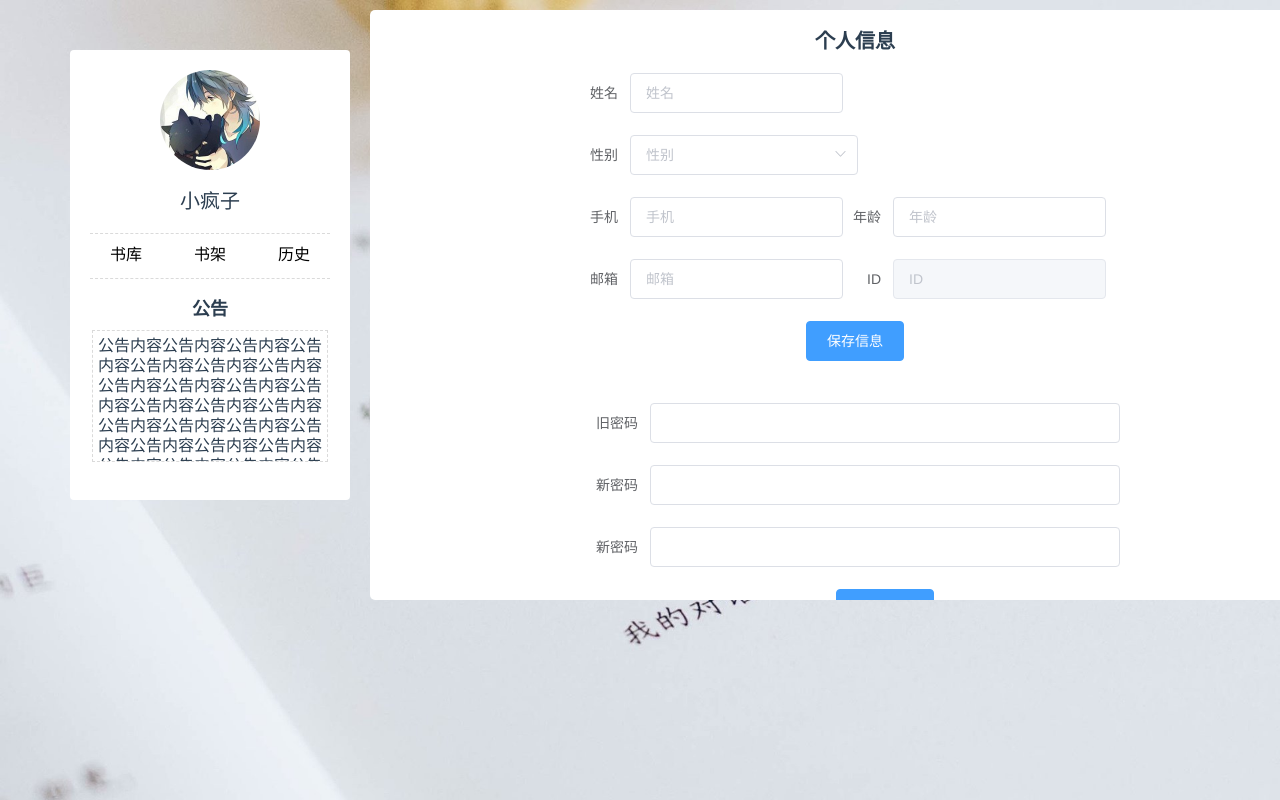
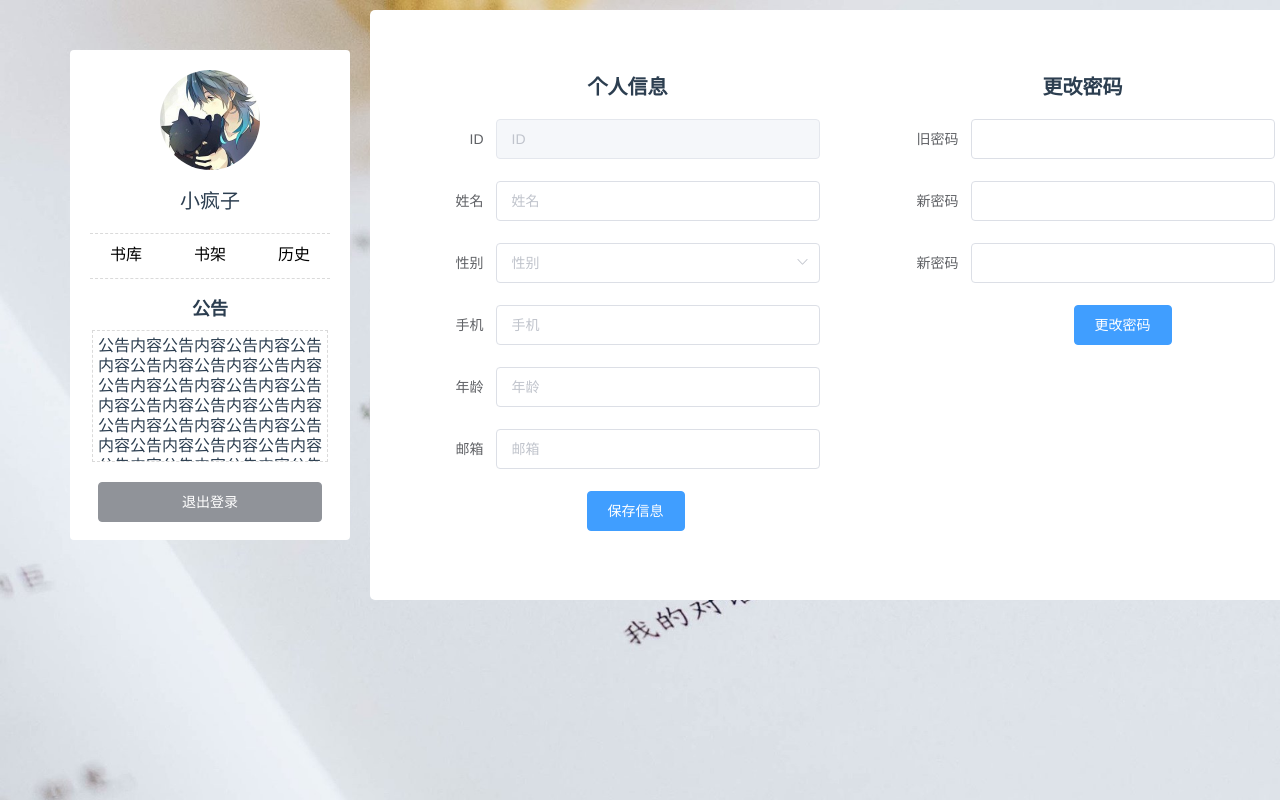
Before and after one commit to Jeffrey-0/library_management_system, a Vue app: page /index/info in a window 1280 px wide. Built offline with nearby package versions, Linux system fonts and the light colour scheme.

Commit message:
update-info

```diff
--- a/src/assets/css/base.css
+++ b/src/assets/css/base.css
@@ -2,3 +2,6 @@
 .el-input.is-disabled .el-input__inner {
   cursor: default;
 }
+.info .el-select {
+  width: 100%;
+}
--- a/src/components/LoginC.vue
+++ b/src/components/LoginC.vue
@@ -74,7 +74,7 @@ export default {
           console.log(this.ruleForm.id, this.ruleForm.pass)
           // 发起登录请求
           loginP(this.ruleForm.id, this.ruleForm.pass).then(res => {
-            if(res.user_id) {
+            if(res && res.userId) {
               console.log('登录成功')
               this.$message({
                 message: '登录成功',
@@ -108,8 +108,8 @@ export default {
     toLoginC: {
       handler(newValue, oldValue) {
         console.log(newValue, oldValue)
-        this.ruleForm.id = newValue && newValue.id
-        this.ruleForm.pass = newValue && newValue.password
+        this.ruleForm.id = newValue && newValue.userId
+        this.ruleForm.pass = newValue && newValue.userPassword
       },
       deep: true
     }
--- a/src/components/LogonC.vue
+++ b/src/components/LogonC.vue
@@ -127,7 +127,7 @@ export default {
               console.log(res)
               if (!res) {
                 this.$message({
-                  message: 'ID已存在',
+                  message: '注册失败',
                   type: 'error',
                   center: true,
                   offset: 40
--- a/src/components/NavBar.vue
+++ b/src/components/NavBar.vue
@@ -10,6 +10,7 @@
     <div class="notice_head" @click="toNotice">公告</div>
     <div class="notice">公告内容公告内容公告内容公告内容公告内容公告内容公告内容公告内容公告内容公告内容公告内容公告内容公告内容公告内容公告内容公告内容公告内容公告内容公告内容公告内容公告内容公告内容公告内容公告内容公告内容公告内容公告内容公告内容公告内容</div>
     <!-- <div class="notice">公告内容</div> -->
+    <el-button type="info" class="exit">退出登录</el-button>
   </div>
 </template>
 
@@ -41,7 +42,7 @@ export default {
   top: 50px;
   left: 70px;
   width: 280px;
-  height: 450px;
+  height: 490px;
   background: #fff;
   border-radius: 4px;
   overflow: hidden;
@@ -108,7 +109,10 @@ export default {
   margin-bottom: 10px;
   cursor: pointer;
 }
-
+.exit {
+  width: 80%;
+  margin: 20px;
+}
 /* 定义滚动条 */
 
 /*定义滚动条高宽及背景 高宽分别对应横竖滚动条的尺寸*/
--- a/src/network/login.js
+++ b/src/network/login.js
@@ -6,8 +6,8 @@ export function login (id, password) {
   return request({
     url:'users',
     params:{
-      id,
-      password
+      userId: id,
+      userPassword: password
     }
   })
 }
@@ -15,11 +15,12 @@ export function login (id, password) {
 // post请求
 export function loginP (id, password) {
   return request({
-    url: 'users',
+    // url: 'users',
+    url: 'login',
     method: 'post',
     data: {
-      user_id: id,
-      user_password: password
+      userId: id,
+      userPassword: password
     },
     headers: {
       'Content-Type': 'application/x-www-form-urlencoded'
@@ -39,13 +40,14 @@ export function loginP (id, password) {
 // post请求
 export function logon (id, username, password, email) {
   return request({
-    url: 'users',
+    // url: 'users',
+    url: 'logon',
     method: 'post',
     data: {
-      user_id: id,
-      user_name: username,
-      user_password: password,
-      user_email: email
+      userId: id,
+      userName: username,
+      userPassword: password,
+      userEmail: email
     },
     headers: {
       'Content-Type': 'application/x-www-form-urlencoded'
--- a/src/views/user/Info.vue
+++ b/src/views/user/Info.vue
@@ -1,7 +1,12 @@
 <template>
   <div class="info">
+    <div class="info_left">
     <div class="title">个人信息</div>
-    <el-form :inline="true" :model="formInline" class="demo-form-inline" id="infoForm" label-width="40px">
+    <el-form :model="formInline" class="demo-form-inline" id="infoForm" label-width="40px">
+
+      <el-form-item label="ID" >
+        <el-input v-model="formInline.user" placeholder="ID" disabled></el-input>
+      </el-form-item>
       <el-form-item label="姓名">
         <el-input v-model="formInline.user" placeholder="姓名"></el-input>
       </el-form-item>
@@ -20,15 +25,13 @@
       <el-form-item label="邮箱">
         <el-input v-model="formInline.user" placeholder="邮箱"></el-input>
       </el-form-item>
-      <el-form-item label="ID" >
-        <el-input v-model="formInline.user" placeholder="ID" disabled></el-input>
-      </el-form-item>
       <el-form-item class="bt-save">
         <el-button type="primary" @click="onSubmit">保存信息</el-button>
       </el-form-item>
     </el-form>
-
-  <!-- <div class="title">更改密码</div> -->
+    </div>
+    <div class="info_right">
+      <div class="title">更改密码</div>
       <el-form :model="ruleForm" status-icon :rules="rules" ref="ruleForm" label-width="60px" class="demo-ruleForm">
         <el-form-item label="旧密码" prop="pass">
           <el-input type="password" v-model="ruleForm.pass" autocomplete="off" maxlength="30"></el-input>
@@ -44,6 +47,10 @@
           <el-button type="primary" @click="submitForm('ruleForm')">更改密码</el-button>
         </el-form-item>
       </el-form>
+    </div>
+
+
+
   </div>
 </template>
 
@@ -116,7 +123,7 @@
    padding: 10px 10px 10px;
  }
  #infoForm, .demo-ruleForm {
-   width: 530px;
+   width: 100%;
    padding: 10px;
     margin: 0px auto;
     text-align: left;
@@ -129,4 +136,13 @@
   margin-left: 50%;
   transform: translate(-50%);
  }
+ .info_left,.info_right {
+   width: 40%;
+   float: left;
+   padding: 5%;
+   padding-bottom: 0%;
+ }
+ .info_right {
+   /*border-left: 1px dashed #dadada;*/
+ }
 </style>
```
Also changed, not shown: data.json (+19 -19 lines). Lines whose indentation alone changed are shown as unchanged.
